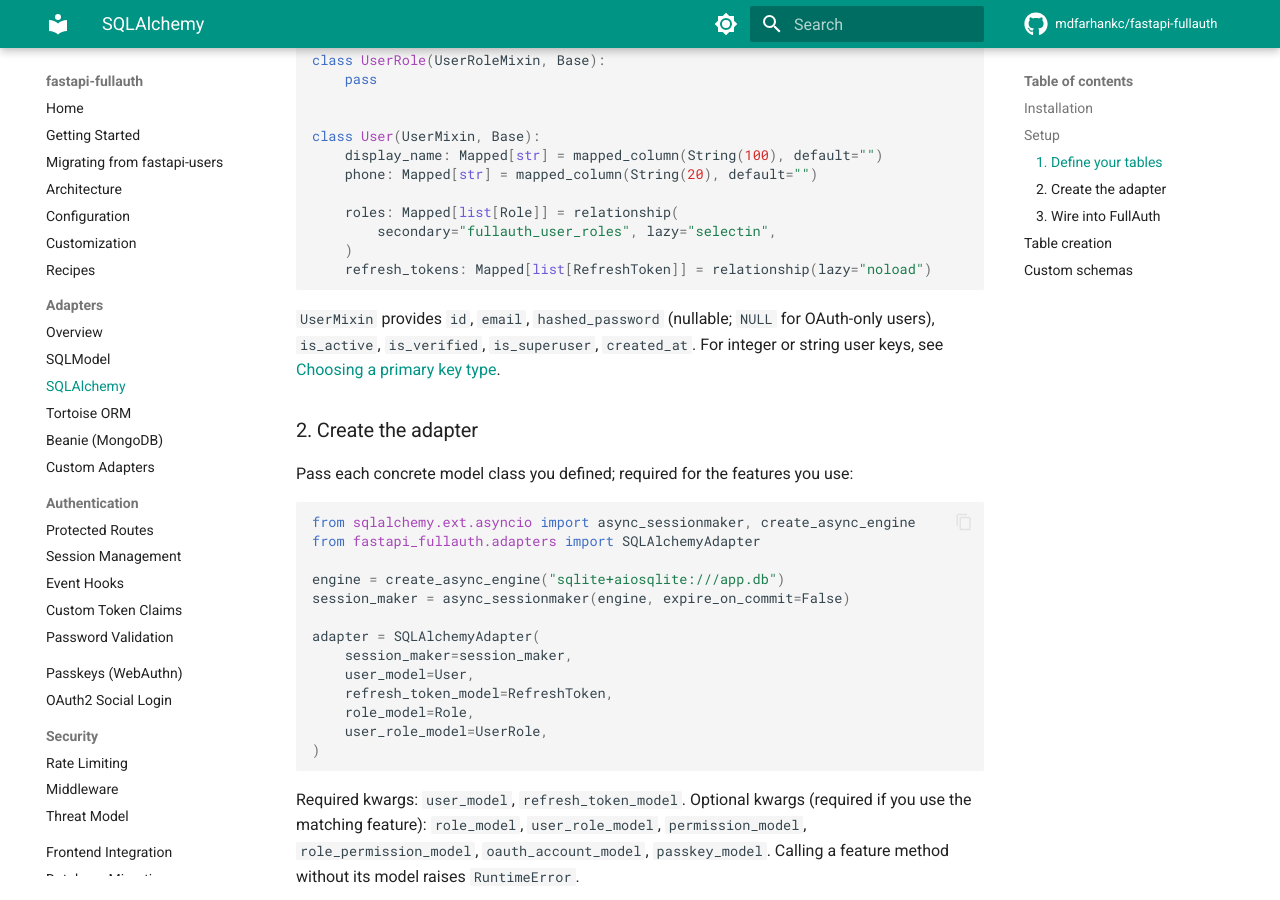
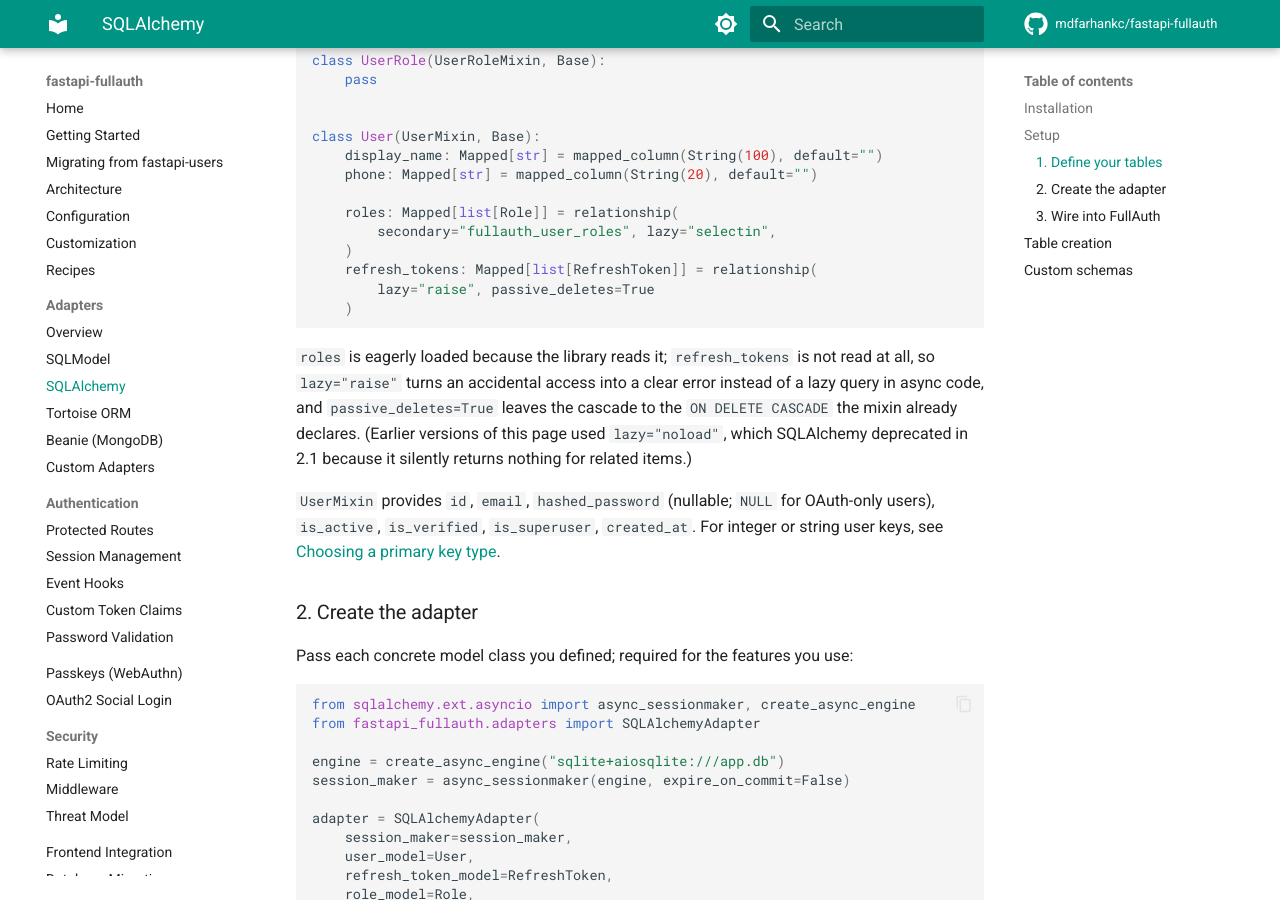
Before and after one commit to mdfarhankc/fastapi-fullauth, an MkDocs documentation site: the page built from docs/adapters/sqlalchemy.md, in a window 1280 px wide and 900 px high, scrolled down 906 px. Built offline with MkDocs 1.6.1 and Material for MkDocs 9.7.7, drawn with Linux system fonts in a browser that asks for light colours; comment, search, counter and statistics services are not loaded.

Commit message:
Refresh dependencies and drop the deprecated loader strategy
SQLAlchemy 2.1 deprecates lazy="noload", which the documented User model
used, so anyone copying it saw a deprecation and a failure outright if
they treat warnings as errors. The documentation, the mixin docstring,
the example app and the Agent Skill now use lazy="raise" with
passive_deletes=True: nothing here reads refresh_tokens, so an accidental
access should be a clear error rather than a lazy query in async code,
and the cascade belongs to the ON DELETE CASCADE the mixin declares.

fakeredis 2.40 moved FakeServer off the aioredis module, and mypy 2.4
with the newer pydantic and SQLAlchemy stubs reported two typing errors.

Verified against SQLAlchemy 2.1, pydantic 2.14, pydantic-settings 2.16,
FastAPI 0.143, SQLModel 0.0.48, mypy 2.4 and ruff 0.17. Floors are
unchanged: the adapter suites were run against SQLAlchemy 2.0.54 as well,
so sqlalchemy>=2.0.49 is still honest.

````diff
--- a/docs/adapters/sqlalchemy.md
+++ b/docs/adapters/sqlalchemy.md
@@ -46,8 +46,17 @@
     roles: Mapped[list[Role]] = relationship(
         secondary="fullauth_user_roles", lazy="selectin",
     )
-    refresh_tokens: Mapped[list[RefreshToken]] = relationship(lazy="noload")
+    refresh_tokens: Mapped[list[RefreshToken]] = relationship(
+        lazy="raise", passive_deletes=True
+    )
 ```
+
+`roles` is eagerly loaded because the library reads it; `refresh_tokens` is not read
+at all, so `lazy="raise"` turns an accidental access into a clear error instead of
+a lazy query in async code, and `passive_deletes=True` leaves the cascade to the
+`ON DELETE CASCADE` the mixin already declares. (Earlier versions of this page
+used `lazy="noload"`, which SQLAlchemy deprecated in 2.1 because it silently
+returns nothing for related items.)
 
 `UserMixin` provides `id`, `email`, `hashed_password` (nullable; `NULL` for OAuth-only users), `is_active`, `is_verified`, `is_superuser`, `created_at`. For integer or string user keys, see [Choosing a primary key type](index.md#choosing-a-primary-key-type).
 
````
Also changed, not shown: CHANGELOG.md (+7 -0 lines), skills/fastapi-fullauth/references/adapters.md (+3 -1 lines), 7 other files.
